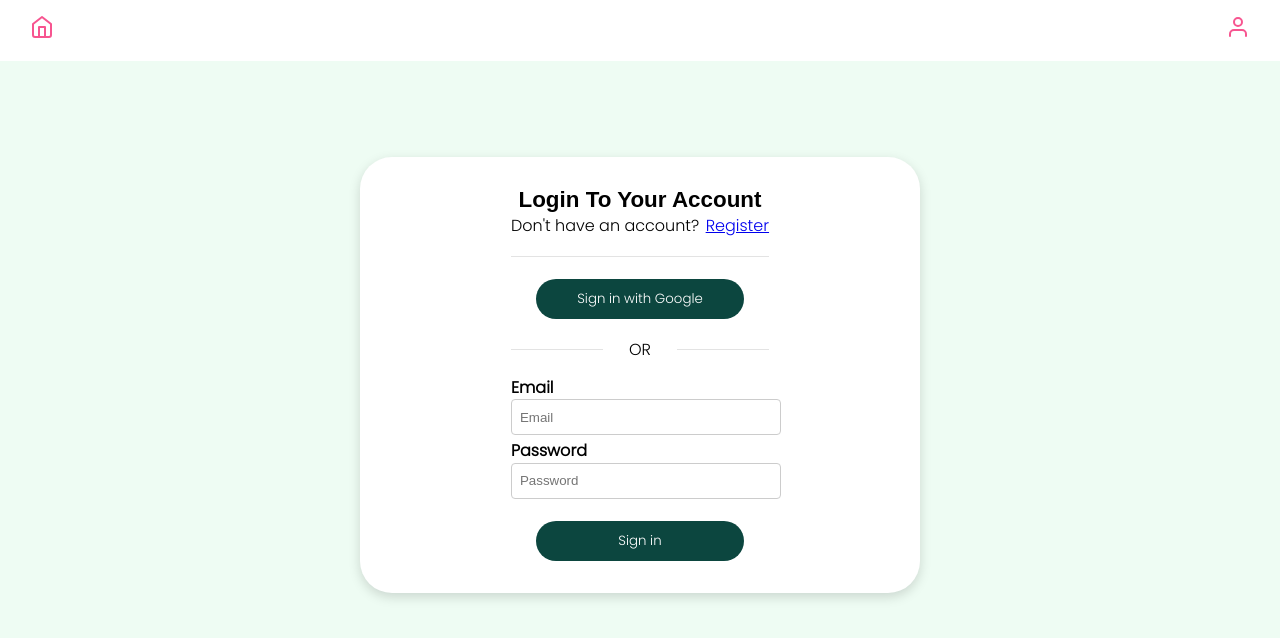
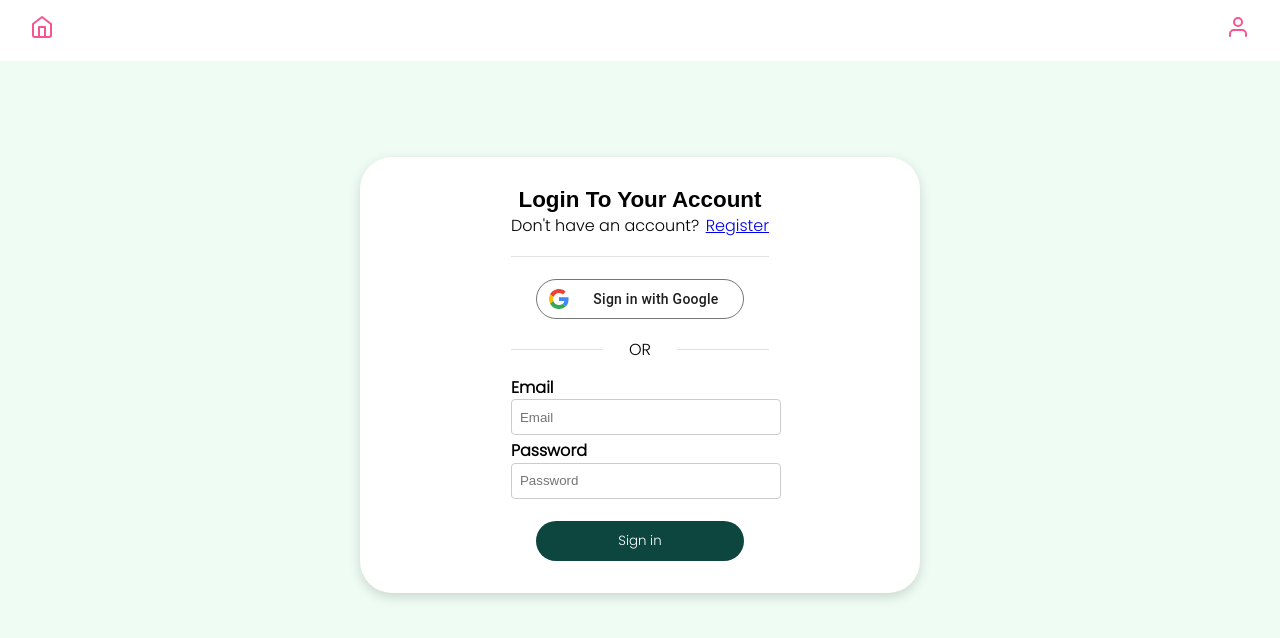
Before and after one commit to klarabratteby/VacayCalendar, a Next.js app: page /login in a window 1280 px wide. Shown: the top 638 px of the page. Built offline with nearby package versions, Linux system fonts and the light colour scheme; no server answers.

Commit message:
Modified Google Sign in Button to match guidelines

```diff
--- a/src/components/auth/auth.module.css
+++ b/src/components/auth/auth.module.css
@@ -63,3 +63,100 @@
   justify-content: center;
   margin-bottom: 2rem;
 }
+
+.gsiMaterialButton {
+  -webkit-appearance: none;
+  background-color: WHITE;
+  background-image: none;
+  border: 1px solid #747775;
+  border-radius: 20px;
+  box-sizing: border-box;
+  color: #1f1f1f;
+  cursor: pointer;
+  font-family: "Roboto", arial, sans-serif;
+  font-size: 14px;
+  height: 40px;
+  letter-spacing: 0.25px;
+  outline: none;
+  overflow: hidden;
+  padding: 0 12px;
+  position: relative;
+  text-align: center;
+  transition:
+    background-color 0.218s,
+    border-color 0.218s,
+    box-shadow 0.218s;
+  vertical-align: middle;
+  white-space: nowrap;
+  width: 13rem;
+  max-width: 400px;
+  min-width: min-content;
+}
+
+.gsiMaterialButton .gsiMaterialButtonIcon {
+  height: 20px;
+  margin-right: 12px;
+  min-width: 20px;
+  width: 20px;
+}
+
+.gsiMaterialButton .gsiMaterialButtonContentWrapper {
+  align-items: center;
+  display: flex;
+  flex-direction: row;
+  flex-wrap: nowrap;
+  height: 100%;
+  justify-content: space-between;
+  position: relative;
+  width: 100%;
+}
+
+.gsiMaterialButton .gsiMaterialButtonContents {
+  flex-grow: 1;
+  font-family: "Roboto", arial, sans-serif;
+  font-weight: 500;
+  overflow: hidden;
+  text-overflow: ellipsis;
+  vertical-align: top;
+}
+
+.gsiMaterialButton .gsiMaterialButtonState {
+  transition: opacity 0.218s;
+  bottom: 0;
+  left: 0;
+  opacity: 0;
+  position: absolute;
+  right: 0;
+  top: 0;
+}
+
+.gsiMaterialButton:disabled {
+  cursor: default;
+  background-color: #ffffff61;
+  border-color: #1f1f1f1f;
+}
+
+.gsiMaterialButton:disabled .gsiMaterialButtonContents {
+  opacity: 38%;
+}
+
+.gsiMaterialButton:disabled .gsiMaterialButtonIcon {
+  opacity: 38%;
+}
+
+.gsiMaterialButton:not(:disabled):active .gsiMaterialButtonState,
+.gsiMaterialButton:not(:disabled):focus .gsiMaterialButtonState {
+  background-color: #303030;
+  opacity: 12%;
+}
+
+.gsiMaterialButton:not(:disabled):hover {
+  box-shadow:
+    0 1px 2px 0 rgba(60, 64, 67, 0.3),
+    0 1px 3px 1px rgba(60, 64, 67, 0.15);
+}
+
+.gsiMaterialButton:not(:disabled):hover .gsiMaterialButtonState {
+  background-color: #303030;
+  opacity: 8%;
+}
--- a/src/components/auth/login-form.tsx
+++ b/src/components/auth/login-form.tsx
@@ -84,13 +84,42 @@
           <span className={styles.line}></span>
         </div>
 
-        <Button
-          onClick={handleGoogleAuth}
-          text="Sign in with Google"
-          backgroundColor="#0C463F"
-          textColor="fff"
-          width="13rem"
-        />
+        <button className={styles.gsiMaterialButton} onClick={handleGoogleAuth}>
+          <div className={styles.gsiMaterialButtonState}></div>
+          <div className={styles.gsiMaterialButtonContentWrapper}>
+            <div className={styles.gsiMaterialButtonIcon}>
+              <svg
+                version="1.1"
+                xmlns="http://www.w3.org/2000/svg"
+                viewBox="0 0 48 48"
+                xmlnsXlink="http://www.w3.org/1999/xlink"
+                style={{ display: "block" }}
+              >
+                <path
+                  fill="#EA4335"
+                  d="M24 9.5c3.54 0 6.71 1.22 9.21 3.6l6.85-6.85C35.9 2.38 30.47 0 24 0 14.62 0 6.51 5.38 2.56 13.22l7.98 6.19C12.43 13.72 17.74 9.5 24 9.5z"
+                ></path>
+                <path
+                  fill="#4285F4"
+                  d="M46.98 24.55c0-1.57-.15-3.09-.38-4.55H24v9.02h12.94c-.58 2.96-2.26 5.48-4.78 7.18l7.73 6c4.51-4.18 7.09-10.36 7.09-17.65z"
+                ></path>
+                <path
+                  fill="#FBBC05"
+                  d="M10.53 28.59c-.48-1.45-.76-2.99-.76-4.59s.27-3.14.76-4.59l-7.98-6.19C.92 16.46 0 20.12 0 24c0 3.88.92 7.54 2.56 10.78l7.97-6.19z"
+                ></path>
+                <path
+                  fill="#34A853"
+                  d="M24 48c6.48 0 11.93-2.13 15.89-5.81l-7.73-6c-2.15 1.45-4.92 2.3-8.16 2.3-6.26 0-11.57-4.22-13.47-9.91l-7.98 6.19C6.51 42.62 14.62 48 24 48z"
+                ></path>
+                <path fill="none" d="M0 0h48v48H0z"></path>
+              </svg>
+            </div>
+            <span className={styles.gsiMaterialButtonContents}>
+              Sign in with Google
+            </span>
+            <span style={{ display: "none" }}>Sign in with Google</span>
+          </div>
+        </button>
 
         <div className={styles.divider}>
           <span className={styles.line}></span>
```
